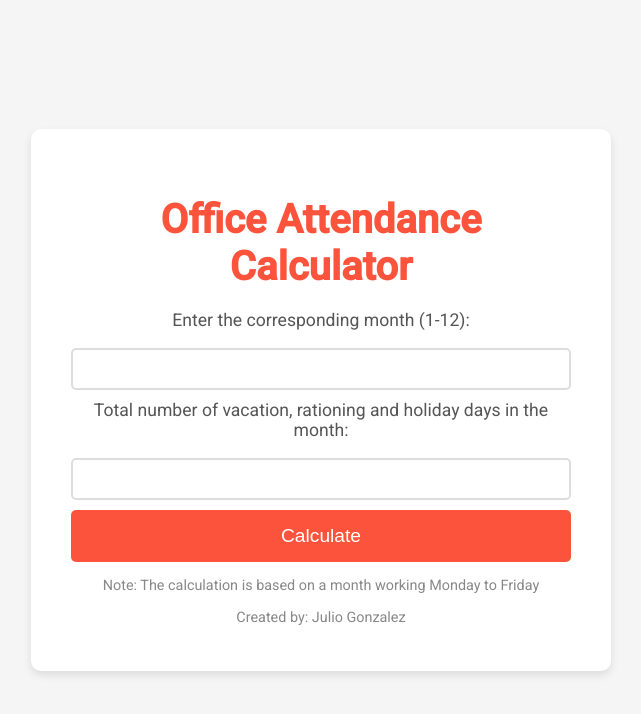
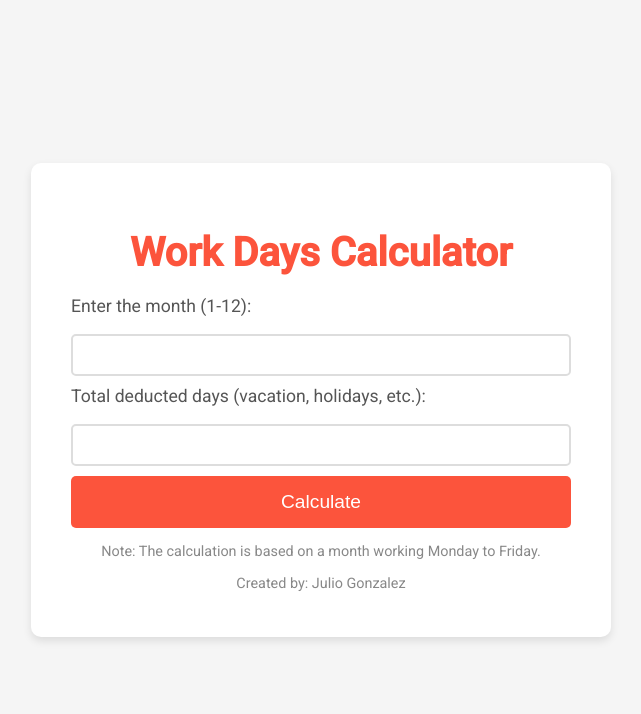
Before and after one commit to Julio11265/CalculadoraDeDias, a Flask app: page / in a window 1280 px wide. Shown: the top 714 px of the page, without its empty margins (319-960 px from the left). Run offline with Flask 3, Linux system fonts and the light colour scheme.

Commit message:
New index.html

```diff
--- a/templates/index.html
+++ b/templates/index.html
@@ -3,9 +3,9 @@
 <head>
     <meta charset="UTF-8">
     <meta name="viewport" content="width=device-width, initial-scale=1.0">
-    <title>Work Days/Office Attendance Calculator - ENDAVA</title>
+    <title>Work Days Calculator</title>
 
-    <!-- Link to a Google Font for better typography -->
+    <!-- Google Font -->
     <link href="https://fonts.googleapis.com/css2?family=Roboto:wght@400;500&display=swap" rel="stylesheet">
 
     <style>
@@ -43,6 +43,7 @@
             color: #555;
             display: block;
             margin-bottom: 8px;
+            text-align: left;
         }
 
         input[type="text"] {
@@ -107,12 +108,12 @@
 </head>
 <body>
     <div class="container">
-        <h1>Office Attendance Calculator</h1>
+        <h1>Work Days Calculator</h1>
         <form method="post">
-            <label for="month">Enter the corresponding month (1-12):</label>
+            <label for="month">Enter the month (1-12):</label>
             <input type="text" name="mes" id="month" required>
 
-            <label for="deducted_days">Total number of vacation, rationing and holiday days in the month:</label>
+            <label for="deducted_days">Total deducted days (vacation, holidays, etc.):</label>
             <input type="text" name="dias_restados" id="deducted_days" required>
 
             <button type="submit">Calculate</button>
@@ -121,10 +122,10 @@
         {% if resultado %}
             <div class="result">
                 <h3>Results:</h3>
-                <p><strong>Workdays in the month:</strong> {{ dias_laborales }}</p>
-                <p><strong>Workdays excluding vacations/rationing/holidays:</strong> {{ dias_laborales_restados }}</p>
-                <p><strong>40% of workdays:</strong> {{ porcentaje_dias | round(2) }} days</p>
-                <p><strong>40% of work hours:</strong> {{ porcentaje_horas | round(2) }} hours</p>
+                <p><strong>Total working days in the month:</strong> {{ working_days }}</p>
+                <p><strong>Remaining working days:</strong> {{ remaining_working_days }}</p>
+                <p><strong>40% of working days:</strong> {{ day_percentage | round(2) }} days</p>
+                <p><strong>40% of working hours:</strong> {{ hour_percentage | round(2) }} hours</p>
             </div>
         {% endif %}
 
@@ -134,7 +135,7 @@
             </div>
         {% endif %}
 
-        <p class="note">Note: The calculation is based on a month working Monday to Friday</p>
+        <p class="note">Note: The calculation is based on a month working Monday to Friday.</p>
         <p class="note">Created by: Julio Gonzalez</p>
     </div>
 </body>
```
